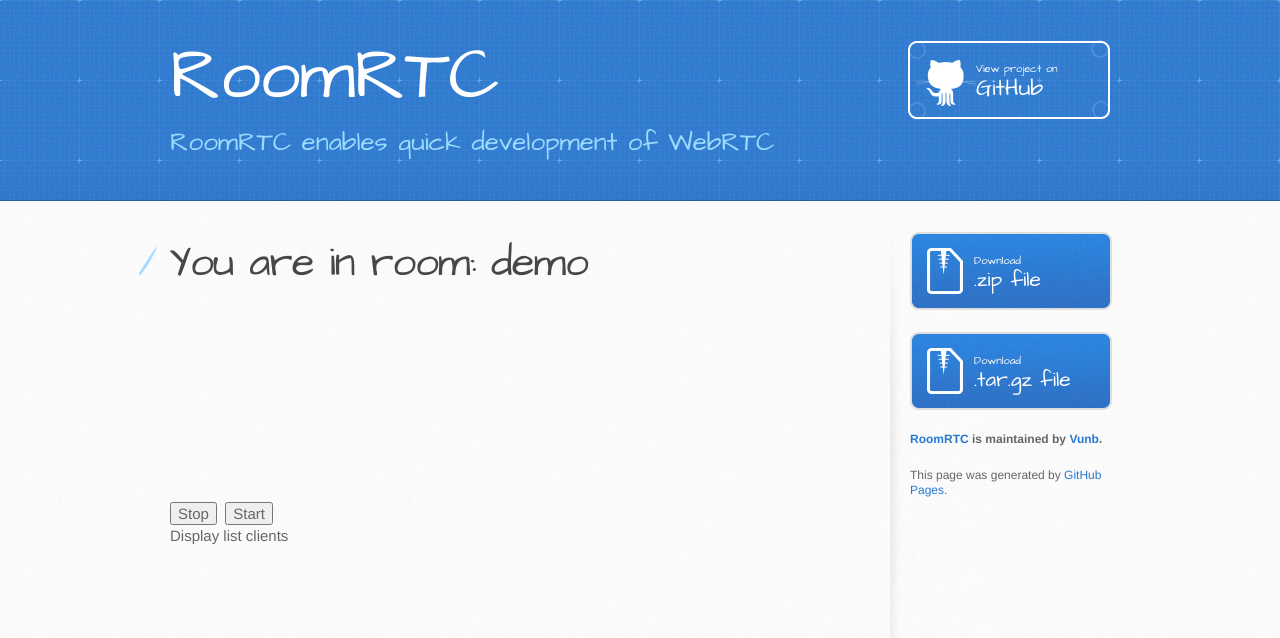
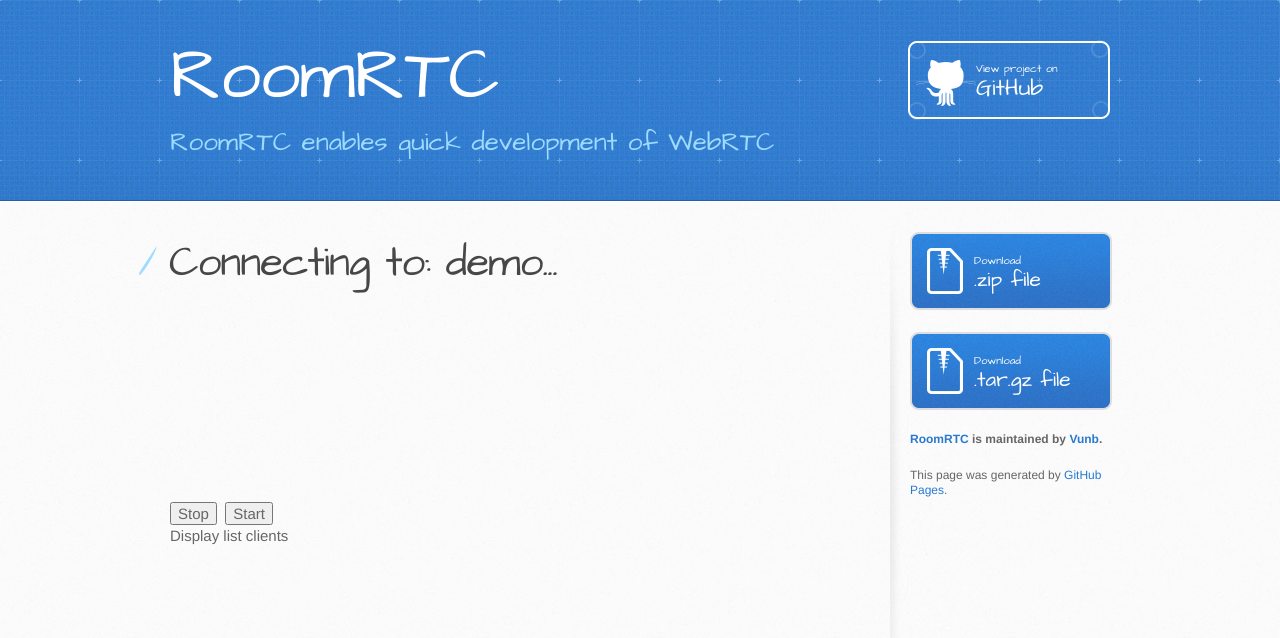
Before and after one commit to roomrtc/roomrtc.github.io, a Jekyll site: the page built from demo.md, in a window 1280 px wide. Shown: the top 638 px of the page. Built offline with Jekyll 4.4.1, drawn with Linux system fonts in a browser that asks for light colours; some of the changed lines change nothing that is shown.

Commit message:
add application status

```diff
--- a/demo.md
+++ b/demo.md
@@ -8,7 +8,8 @@
 
 {% raw %}
 <div ng-app="demo" ng-controller="roomController">
-    <h1>You are in room: <span ng-bind="room">...</span></h1>
+    <h1 ng-if="!isConnected">Connecting to: <span ng-bind="room">demo</span>...</h1>
+    <h1 ng-if="isConnected">You are in room: <span ng-bind="room">demo</span></h1>
     <video class="mirror" width="300" height="200" ng-src="{{localVideo}}" autoplay="true"></video>
     <div class="media-controls">
         <input type="button" value="Stop" ng-click="stop()">&nbsp;
@@ -33,9 +34,18 @@
         .controller("roomController", function ($scope, $timeout, $sce) {
             $scope.localVideo = null;
             $scope.remoteVideos = {};
+            $scope.isConnected = false;
 
             var room = $scope.room = (location.search && location.search.split('?')[1]) || "demo";
             var roomRTC = new RoomRTC();
+
+            roomRTC.initMediaSource()
+                .then(stream => {
+                    var streamUrl = roomRTC.getStreamAsUrl(stream);
+                    $timeout(function () {
+                        $scope.localVideo = $sce.trustAsResourceUrl(streamUrl);
+                    });
+                });
 
             roomRTC.on("connected", function (id) {
                 console.log("connected connectionId: ", id);
@@ -43,17 +53,11 @@
 
             roomRTC.on("readyToCall", function (id) {
                 console.log("readyToCall, connectionId: ", id);
-                roomRTC.initMediaSource()
-                    .then(stream => {
-                        var streamUrl = roomRTC.getStreamAsUrl(stream);
-                        $timeout(function () {
-                            $scope.localVideo = $sce.trustAsResourceUrl(streamUrl);
-                        });
-                        return roomRTC.joinRoom(room);
-                    })
+                roomRTC.joinRoom(room)
                     .then(roomData => {
                         console.log("joinRoom ok: ", roomData);
                         $timeout(function () {
+                            $scope.isConnected = true;
                             $scope.clients = roomData.clients;
                         });
                         return roomData.clients;
```
